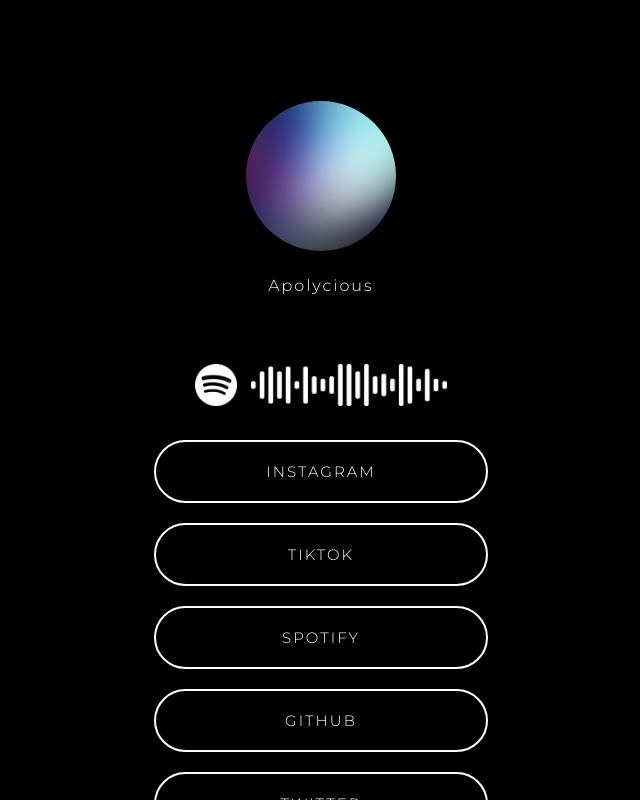
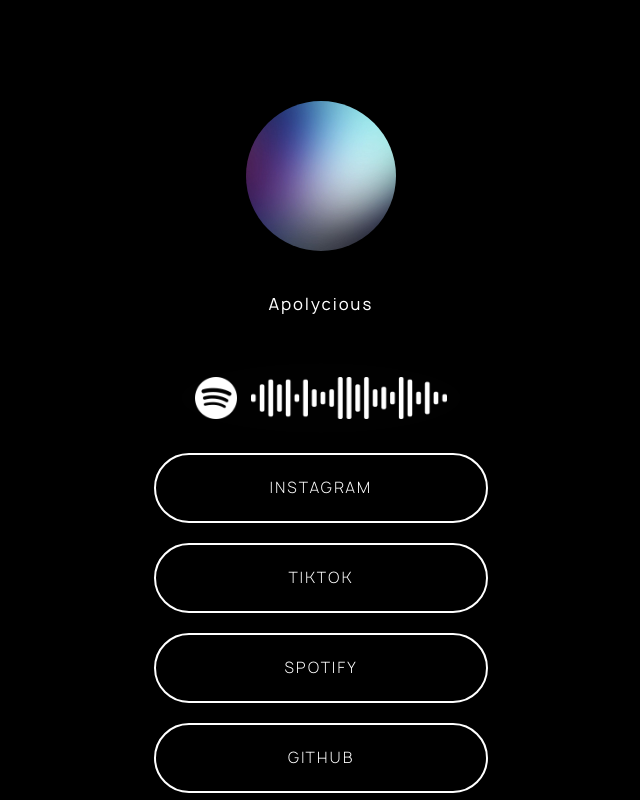
Before and after one commit to Apolycious/Apolycious.github.io, a plain HTML site: page index.html in a window 1280 px wide. Shown: the top 800 px of the page, without its empty margins (319-959 px from the left). Drawn offline with Linux system fonts and the light colour scheme.

Commit message:
Update styles.css

```diff
--- a/styles.css
+++ b/styles.css
@@ -1,84 +1,4 @@
 body {
-  background: black;
-  color: #fff;
-  font-family: 'Mulish', sans-serif;
-  font-size: 15px;
-  letter-spacing: 2px;
-}
-
-img {
-  border-radius: 50%;
-}
-
-.profile-picture {
-  display: block;
-  margin-left: auto;
-  margin-right: auto;
-  margin-top: 8%;
-  height: auto;
-  max-width: 150px;
-}
-
-.spotify-codes {
-  display: block;
-  margin-left: auto;
-  margin-right: auto;
-  margin-top: auto;
-  margin-bottom: 15px;
-  height: auto;
-  max-width: 280px;
-  padding: auto;
-}
-
-.profile-name {
-    text-align: center;
-    padding: 40px;
-    font-family: 'Montserrat', sans-serif;
-    font-size: 16px;
-    letter-spacing: 2px;
-    padding-bottom: 30px;
-    margin-bottom: 25px;
-    margin-top: -15px;
-}
-
-.links {
-    text-align: center;
-    margin-top: 20px;
-    padding: 20px;
-    border: 1px solid white;
-    border-width: 2px;
-    width: 290px;
-    display: block;
-    margin-left: auto;
-    margin-right: auto;
-    border-radius: 40px;
-    font-family: 'Montserrat', sans-serif;
-    font-size: 15px;
-    letter-spacing: 2px;
-}
-
-a {
-  text-decoration: none;
-  color: white;
-  transition: color 2s;
-}
-
-.bottom-text {
-  text-align: center;
-  color: rgba(255, 255, 255, 0.3);
-  margin-top: 80px;
-  margin-bottom: 0px;
-  font-weight: bold;
-  font-family: 'Roboto', sans-serif;
-  font-size: 20px;
-  letter-spacing: 2px;
-  font-size: 12px;
-  letter-spacing: 2px;
-}
-
-::-webkit-scrollbar {
-  width: 7.5px;
-  background-color:body {
   background: black;
   color: #fff;
   font-family: 'Mulish', sans-serif;
@@ -197,20 +117,4 @@ a {
 a:hover {
   color: #000;
   background: #fff;
-} rgb(24, 24, 24);
-  border-radius: 9.6px;
 }
-
-::-webkit-scrollbar-thumb {
-  background-color: rgb(100, 100, 100);
-  border-radius: 8px;
-}
-
-::-webkit-scrollbar-thumb:hover {
-  background-color: rgb(70, 70, 70);
-}
-
-a:hover {
-  color: #000;
-  background: #fff;
-}
```
